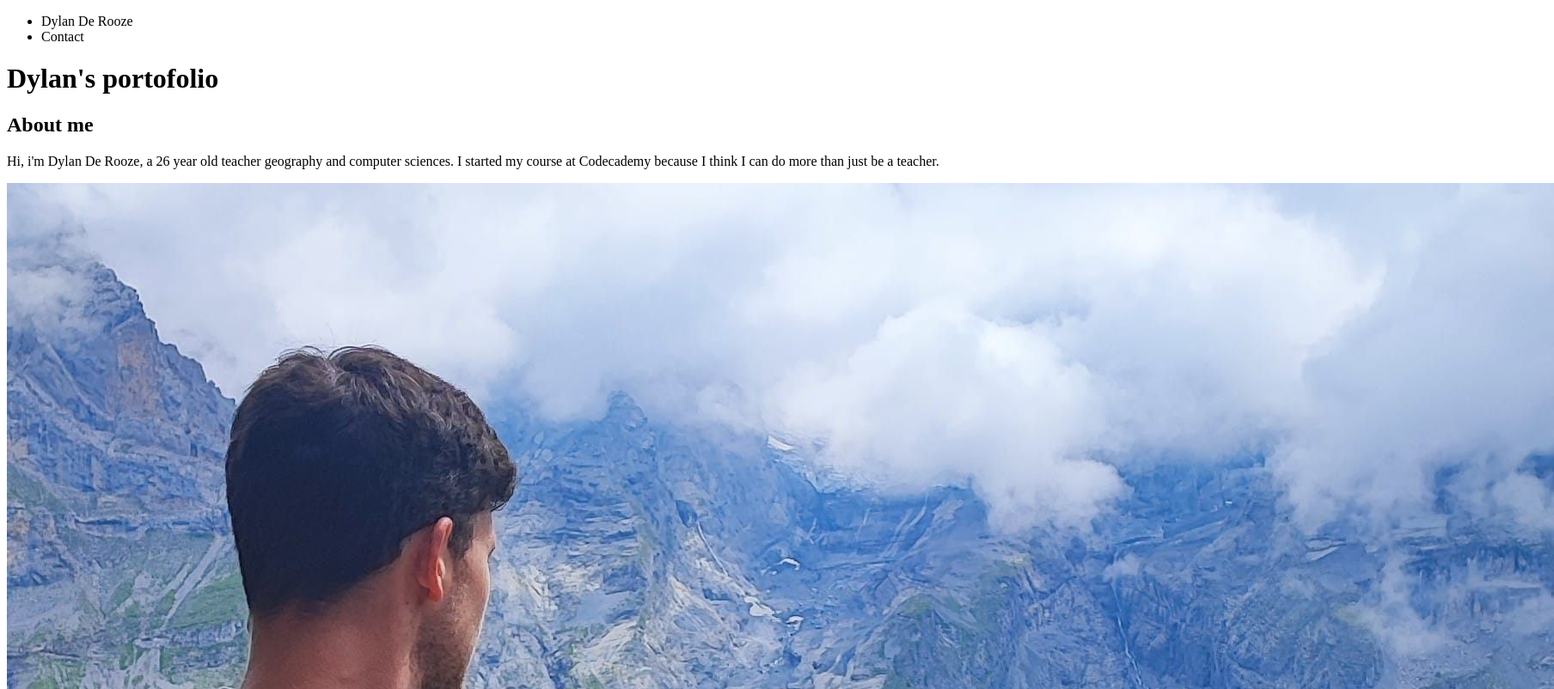
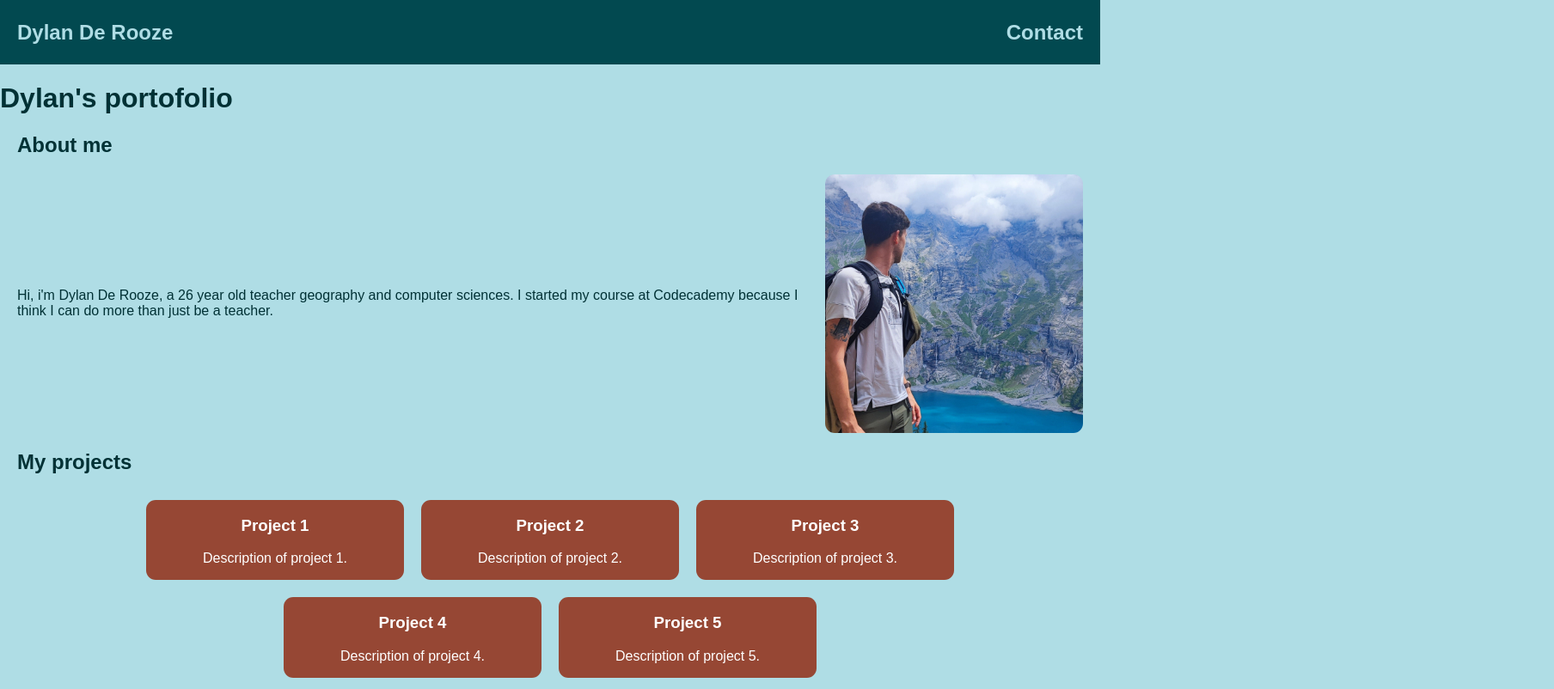
Before and after one commit to Dylan-de-rooze/Portofolio, a plain HTML site: page index.html in a window 1280 px wide. Shown: the top 802 px of the page at 86% size, 1808 px wide, since content can reach past the window. Drawn offline with Linux system fonts and the light colour scheme.

Commit message:
First css code

```diff
--- a/index.html
+++ b/index.html
@@ -8,19 +8,19 @@
 </head>
 <body>
     <nav>
-        <ul>
-            <li>Dylan De Rooze</li>
-            <li>Contact</li>
-        </ul>
+        <p class="name">Dylan De Rooze</p>
+        <p class="contact">Contact</p>
     </nav>
     <header>
         <h1>Dylan's portofolio</h1>
     </header>
     <main>
-        <section>
+        <section class="aboutme">
             <h2>About me</h2>
-            <p>Hi, i'm Dylan De Rooze, a 26 year old teacher geography and computer sciences. I started my course at Codecademy because I think I can do more than just be a teacher.</p>
-            <img src="./resources/about me picture.jpg" alt="picture of Dylan De Rooze" type="image/jpeg">
+            <div class="aboutme-content">
+                <p>Hi, i'm Dylan De Rooze, a 26 year old teacher geography and computer sciences. I started my course at Codecademy because I think I can do more than just be a teacher.</p>
+                <img src="./resources/about me picture.jpg" alt="picture of Dylan De Rooze" type="image/jpeg" class="profile-picture">
+            </div>
         </section>
         <section>
             <h2>My projects</h2>
@@ -37,6 +37,14 @@
                     <h3>Project 3</h3>
                     <p>Description of project 3.</p>
                 </div>
+                <div class="project">
+                    <h3>Project 4</h3>
+                    <p>Description of project 4.</p>
+                </div>
+                <div class="project">
+                    <h3>Project 5</h3>
+                    <p>Description of project 5.</p>
+                </div>
             </div>
         </section>
     </main>
--- a/style.css
+++ b/style.css
@@ -0,0 +1,66 @@
+body{
+    background-color:#Afdde5;
+    color:#003135;
+    font-family: Arial, sans-serif;
+    margin: 0;
+    padding: 0;
+    box-sizing: border-box;
+    font-size:16px;
+}
+nav{
+    background-color:#024950;
+    height:75px;;
+    display:flex;
+    color:#Afdde5;
+    display:relative;
+    align-items:center;
+    justify-content:space-between;
+    padding:0 20px;
+}
+nav p{
+    font-size: 1.5em;
+    font-weight: bold;
+}
+.contact{
+    cursor:pointer;
+}
+section{
+    margin: 0 20px;
+}
+.aboutme{
+    margin:0 20px;
+}
+.aboutme-content{
+    display:flex;
+    align-items:center;
+    justify-content:space-between;
+
+}
+.aboutme-content p{
+    margin-right:20px;
+}
+.profile-picture{
+    width:300px;
+    border-radius:0.7em;
+}
+.projects{
+
+    border-radius:0.7em;
+    margin:20px 0;
+    display: flex;
+    flex-direction: row;
+    flex-wrap: wrap;
+    justify-content: center;
+
+
+
+}
+.project{
+    background-color:#964734;
+    width:300px;
+    margin:10px;
+    text-align: center;
+    color:white;
+    border-radius:0.7em;
+
+}
```
